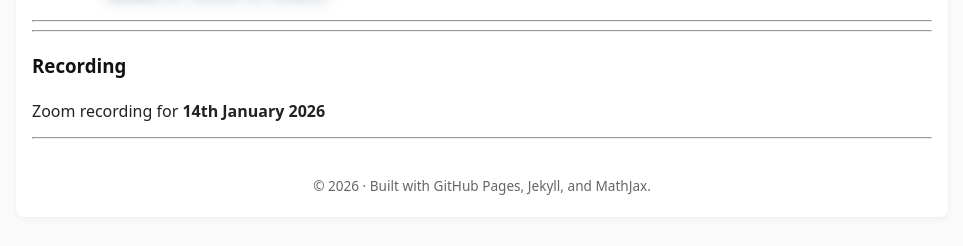
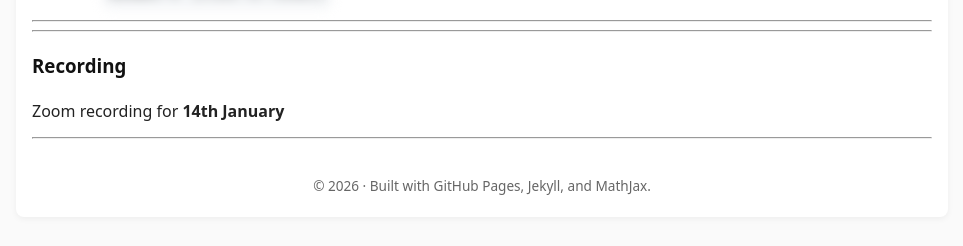
Before and after one commit to SaleemKamaludin/SaleemKamaludin.github.io, a Jekyll site: the page built from courses/math-clinic-2026/index.md, in a window 1280 px wide. Shown: the part 857-1103 px from the top of the page, without its empty margins (158-1121 px from the left). Built offline with Jekyll 4.4.1, drawn with Linux system fonts in a browser that asks for light colours.

Commit message:
Update index.md

```diff
--- a/courses/math-clinic-2026/index.md
+++ b/courses/math-clinic-2026/index.md
@@ -185,4 +185,4 @@ permalink: /courses/math-clinic-2026/
 <hr class="soft" />
 
 <h3>Recording</h3>
-<p>Zoom recording for <b>14th January 2026</b></p>
+<p>Zoom recording for <b>14th January
```
